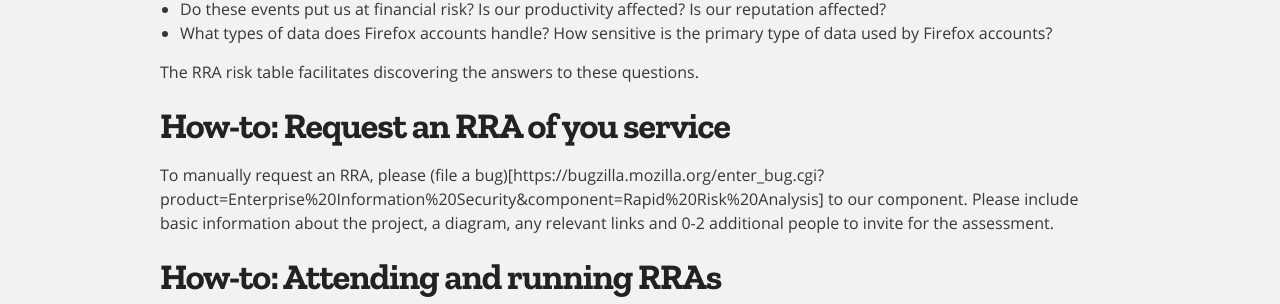
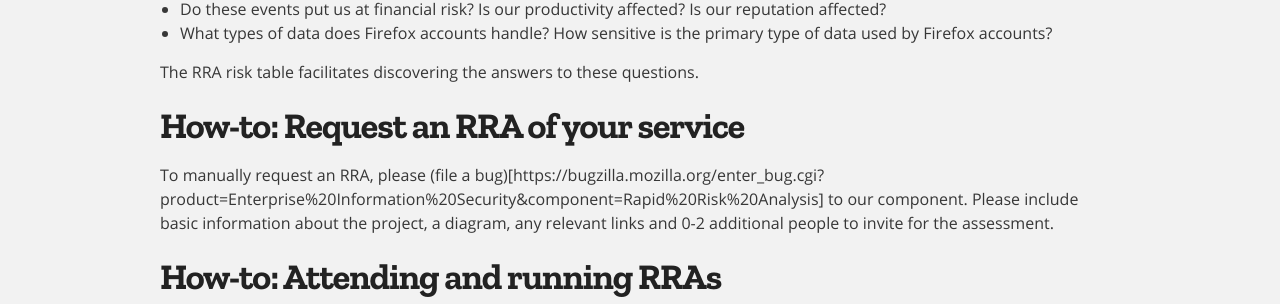
Before and after one commit to mozilla/infosec.mozilla.org, a Jekyll site: the page built from docs/guidelines/risk/rapid_risk_assessment.md, in a window 1280 px wide and 900 px high, scrolled down 995 px. Shown: the part 156-460 px from the top of the window. Built offline with Jekyll 4.4.1, drawn with Linux system fonts in a browser that asks for light colours; the repository's description, which GitHub fills in, is left out.

Commit message:
Update rapid_risk_assessment.md

```diff
--- a/docs/guidelines/risk/rapid_risk_assessment.md
+++ b/docs/guidelines/risk/rapid_risk_assessment.md
@@ -62,7 +62,7 @@ Firefox accounts store user data:
 
 The RRA risk table facilitates discovering the answers to these questions.
 
-# How-to: Request an RRA of you service
+# How-to: Request an RRA of your service
 
 To manually request an RRA, please (file a bug)[https://bugzilla.mozilla.org/enter_bug.cgi?product=Enterprise%20Information%20Security&component=Rapid%20Risk%20Analysis] to our component. Please include basic information about the project, a diagram, any relevant links and 0-2 additional people to invite for the assessment.
 
```
